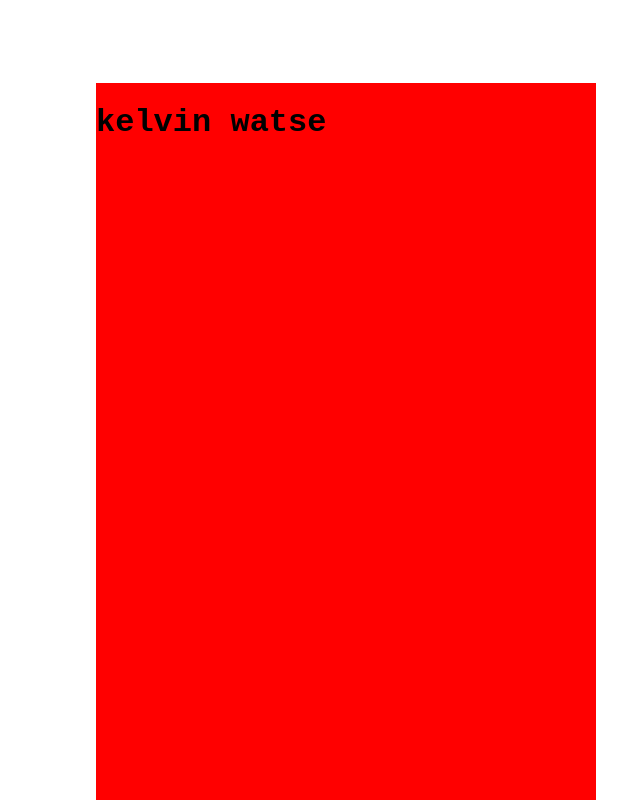
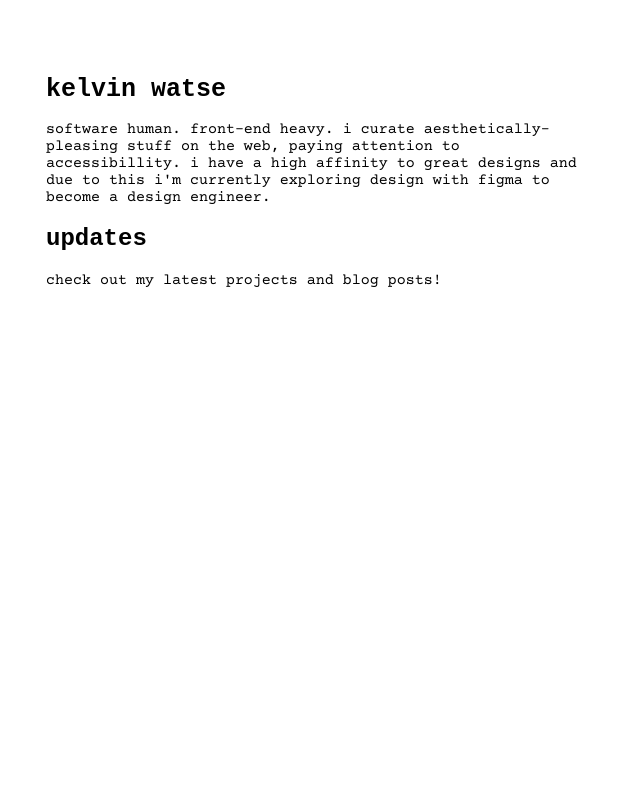
Before and after one commit to wwatse/watse.site, a plain HTML site: page index.html in a window 1280 px wide. Shown: the top 800 px of the page, without its empty margins (395-1035 px from the left). Drawn offline with nearby package versions, Linux system fonts and the light colour scheme.

Commit message:
updated readme, and added more foundations for the website

```diff
--- a/index.html
+++ b/index.html
@@ -14,6 +14,17 @@
             <div class="name div">
                 <h1 class="name">kelvin watse</h1>
             </div>
+            <div class="description">
+                <section>
+                    <p class="general">software human. front-end heavy. i curate aesthetically-pleasing stuff on the web, paying attention to accessibillity. i have a high affinity to great designs and due to this i'm currently exploring design with figma to become a design engineer.</p>
+                </section>
+            </div>
+            <div class="updates">
+                <section>
+                    <h2>updates</h2>
+                    <p class="general">check out my latest projects and blog posts!</p>
+                </section>
+            </div>
         </div>
 
     </body>
--- a/style.css
+++ b/style.css
@@ -9,15 +9,30 @@ body {
 }
 
 .main {
-    margin-top: 50px;
+    /*margin-top: 2px;*/
+    margin-right: 50px;
     display: static;
     justify-content: center;
     align-items: center;
-    background-color: red;
-    width: 500px;
+    /*background-color: red;*/
+    width: 550px;
     height: 1208.75px;
+    font-family: 'Courier Prime Bold' , monospace;
+}
+
+.general{
+    font-family: 'Courier Prime' , monospace;
+    font-weight: thin;
+    font-size: 15px;
 }
 
 .name {
     font-family: 'Courier Prime Bold' , monospace;
+    font-weight: bold;
+    font-size: 25px;
 }
+
+.update section div {
+    height: 100px;
+    line-height: 2;
+}
```
Also changed, not shown: README.md.
